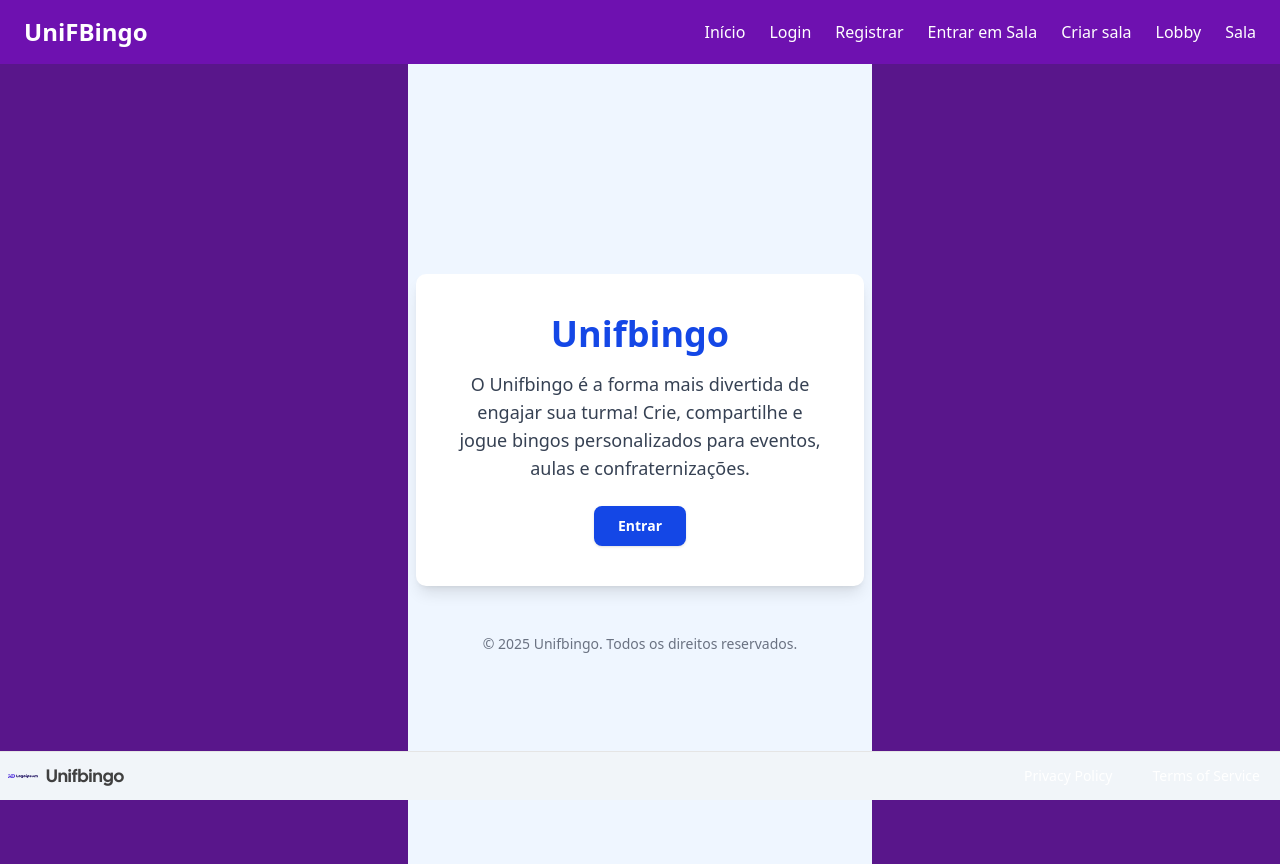
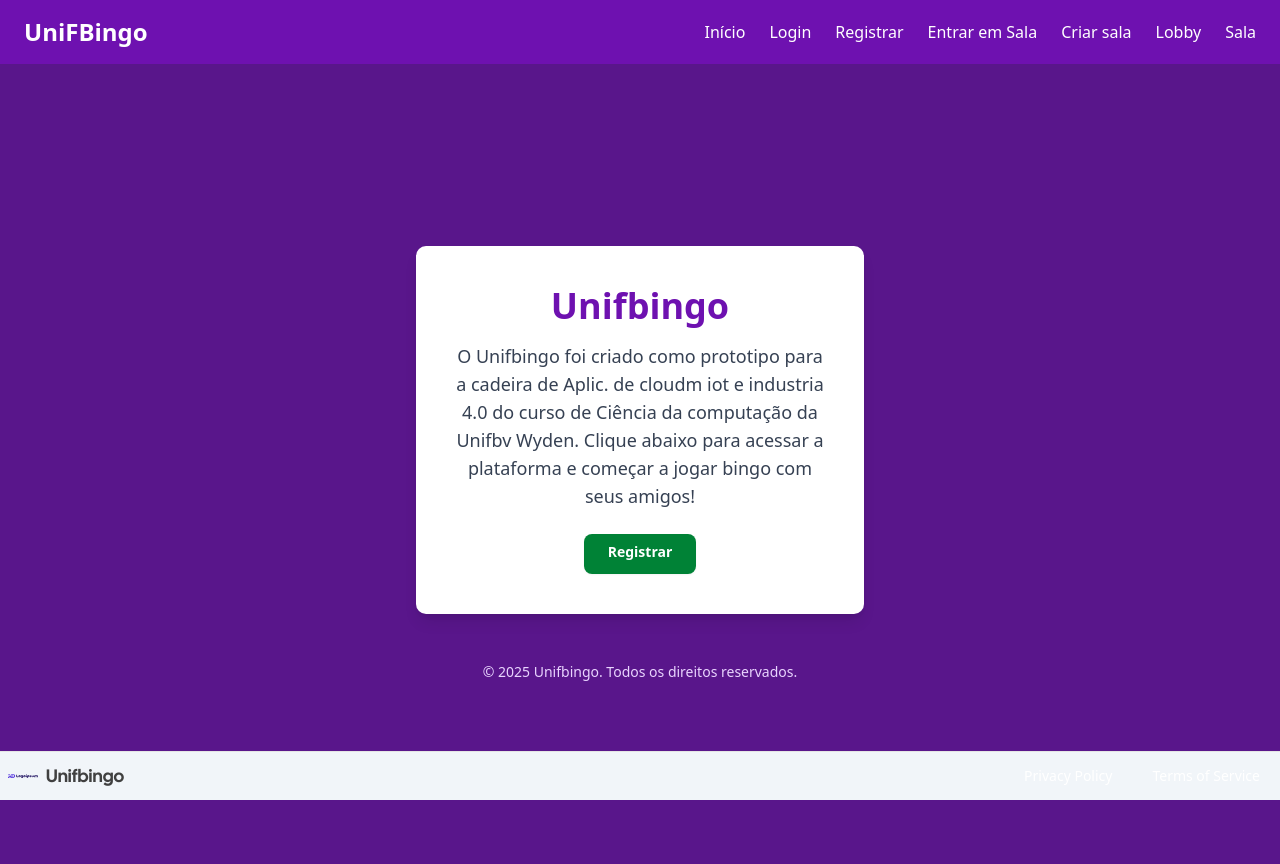
Before and after one commit to PedroBonfim21/unifbingo, a Next.js app: page / in a window 1280 px wide. Built offline with nearby package versions, Linux system fonts and the light colour scheme.

Commit message:
feat: atualizar estilo e conteúdo da página inicial para melhor apresentação e clareza

```diff
--- a/app/(landing)/page.tsx
+++ b/app/(landing)/page.tsx
@@ -1,25 +1,25 @@
-import { Button } from "@/components/ui/button"
+import { Button } from "@/components/ui/button";
 import Link from "next/link";
 
 export default function Home() {
   return (
-    <div className="min-h-screen flex flex-col items-center justify-center bg-blue-50 px-2">
+    <div className="min-h-screen flex flex-col items-center justify-center bg-purple-900 px-2">
       <div className="bg-white rounded-lg shadow-lg p-6 sm:p-10 flex flex-col items-center w-full max-w-md">
-        <h1 className="text-3xl sm:text-4xl font-bold text-blue-700 mb-4 text-center">Unifbingo</h1>
+        <h1 className="text-3xl sm:text-4xl font-bold text-purple-800 mb-4 text-center">Unifbingo</h1>
         <p className="text-base sm:text-lg text-gray-700 mb-6 text-center max-w-md">
-          O Unifbingo é a forma mais divertida de engajar sua turma! Crie, compartilhe e jogue bingos personalizados para eventos, aulas e confraternizações.
+          O Unifbingo foi criado como prototipo para a cadeira de Aplic. de cloudm iot e industria 4.0 do curso de Ciência da computação da Unifbv Wyden.
+          Clique abaixo para acessar a plataforma e começar a jogar bingo com seus amigos!
         </p>
         <Button
-          variant="secondary"
           size="lg"
-          className=""
+          className="bg-green-700 hover:bg-green-800 text-white font-semibold"
         >
-          <Link href="/sign-in">
-            Entrar
+          <Link href="/register" className="w-full h-full block pt-2 ">
+            Registrar
           </Link>
         </Button>
       </div>
-      <footer className="mt-12 text-xs sm:text-sm text-gray-500 text-center">
+      <footer className="mt-12 text-xs sm:text-sm text-purple-200 text-center">
         &copy; {new Date().getFullYear()} Unifbingo. Todos os direitos reservados.
       </footer>
     </div>
```
